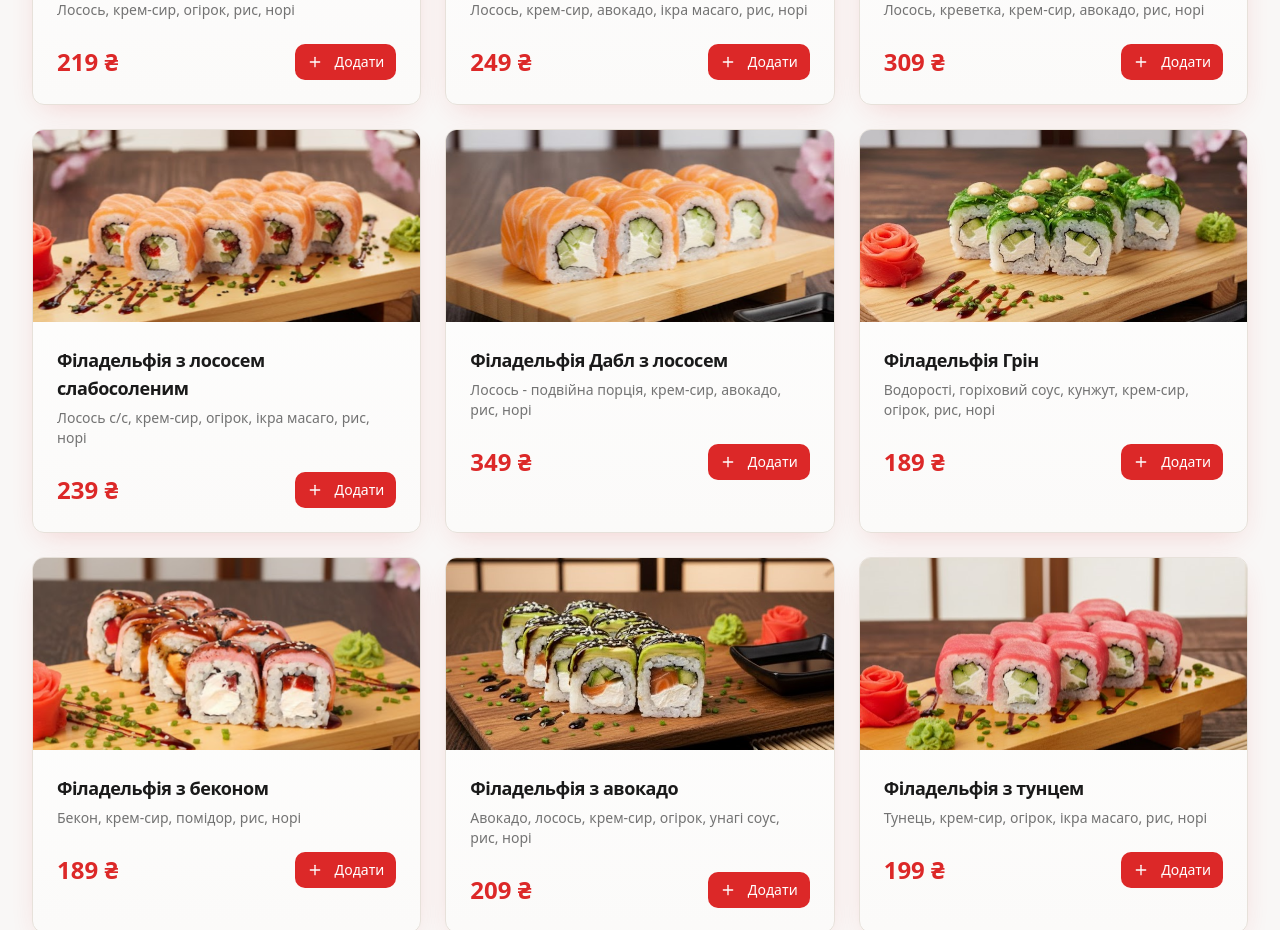
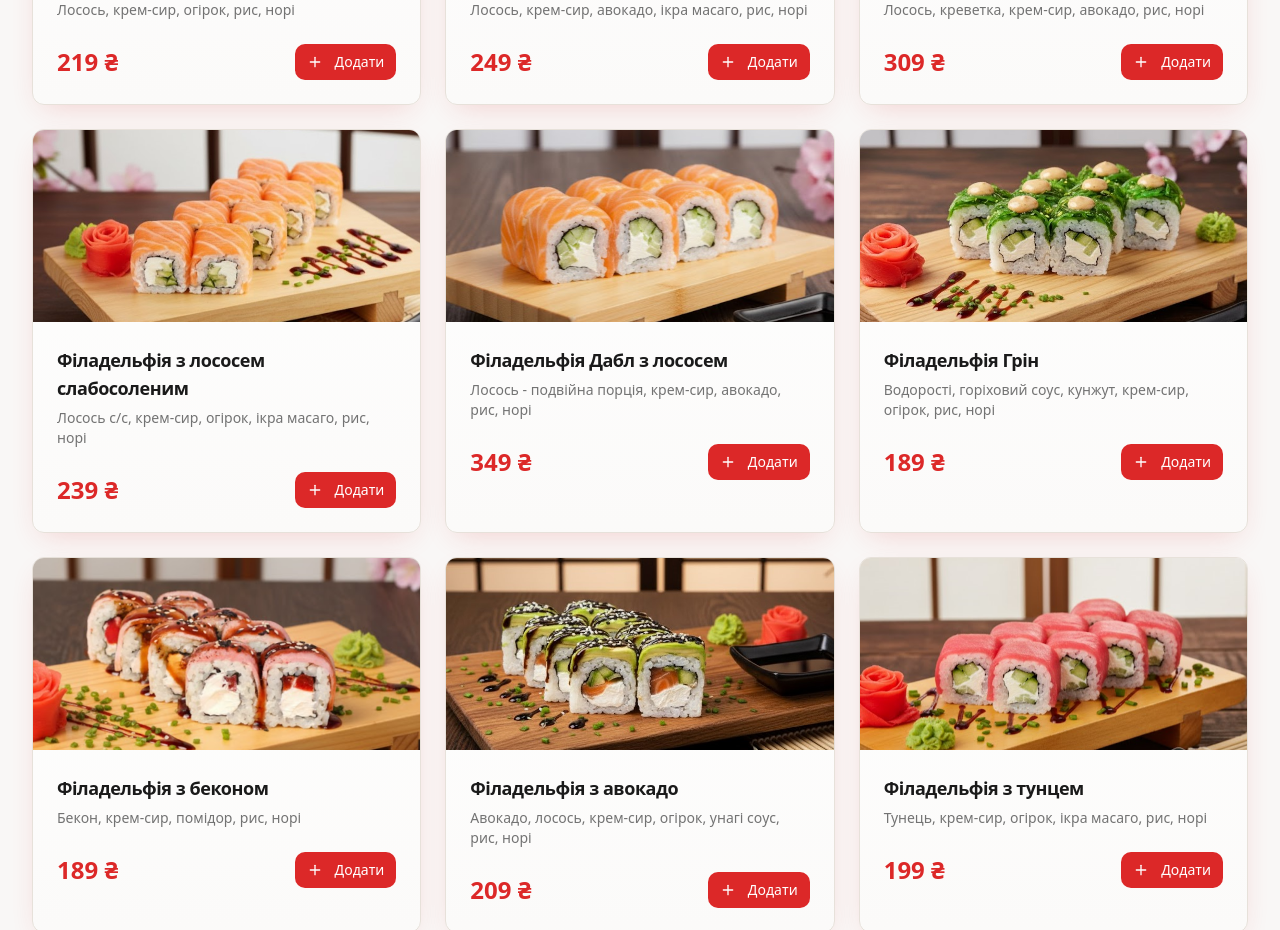
Before and after one commit to sergii-lovable/buzaty-sushi-brovary, a React (Vite) app: page / in a window 1280 px wide. Shown: the part 1200-2130 px from the top of the page. Built offline with nearby package versions, Linux system fonts and the light colour scheme; the HTML template or start-up script is replaced by a standard one.

Commit message:
Update Menu.tsx

```diff
--- a/src/components/Menu.tsx
+++ b/src/components/Menu.tsx
@@ -33,7 +33,7 @@ const menuItems: MenuItemType[] = [
     name: "Філадельфія з лососем слабосоленим",
     description: "Лосось с/с, крем-сир, огірок, ікра масаго, рис, норі",
     price: 239,
-    image: "/images/Філадельфія з лососем слабосоленим .png",
+    image: "/images/Філадельфія.jpg",
     category: "rolls"
   },
   {
```
